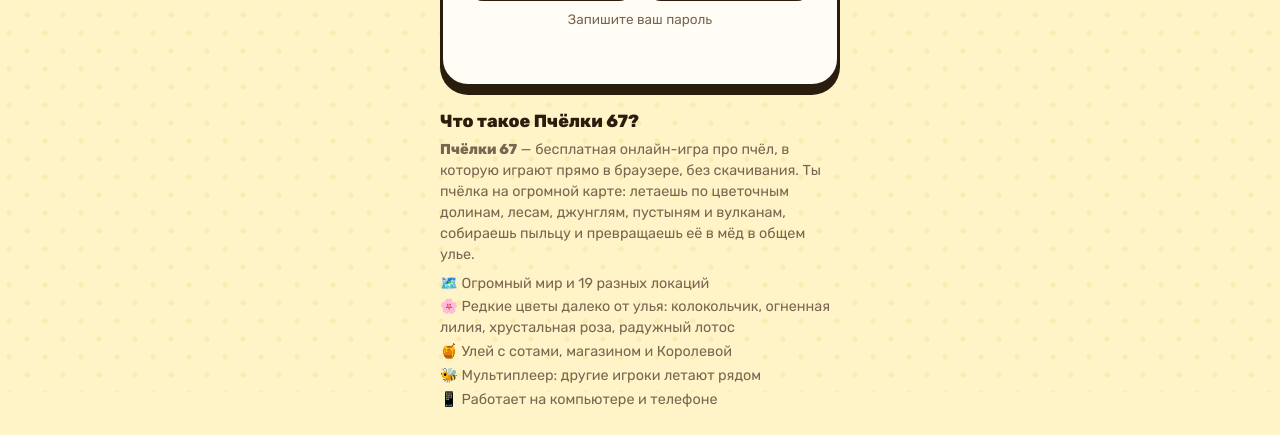
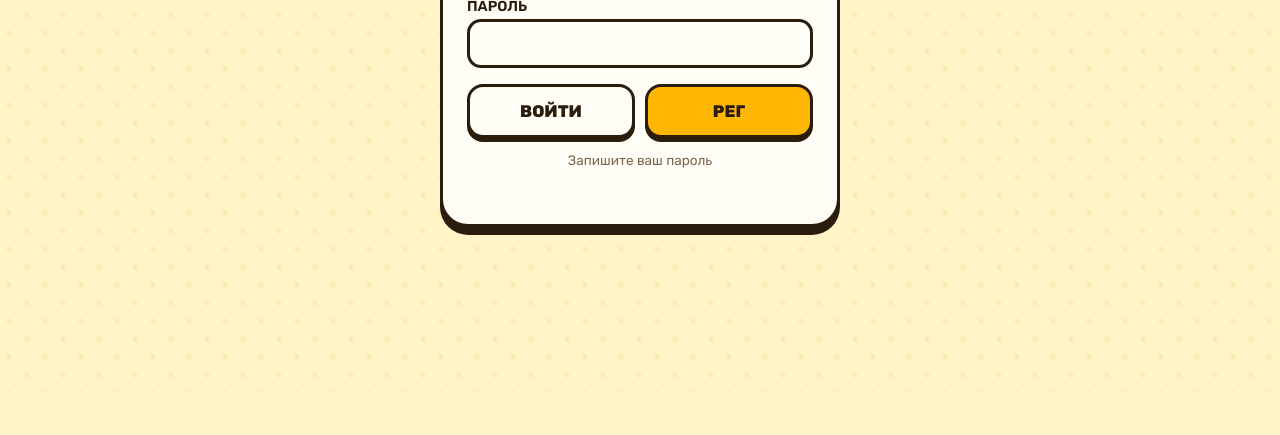
Before and after one commit to MrDushka/pchelki67, a plain HTML site: page index.html in a window 1280 px wide. Shown: the part 408-843 px from the top of the page. After the commit the page ends 800 px from the top, so only its background shows below. Drawn offline with nearby package versions, Linux system fonts and the light colour scheme.

Commit message:
Убрал блок с описанием игры под окном входа
Co-Authored-By: Claude Opus 5.5 <noreply@anthropic.com>

```diff
--- a/index.html
+++ b/index.html
@@ -102,20 +102,6 @@
     </section>
   </main>
 
-  <!-- Описание игры: видно людям и поисковикам -->
-  <footer class="about">
-    <h2>Что такое Пчёлки 67?</h2>
-    <p><b>Пчёлки 67</b> — бесплатная онлайн-игра про пчёл, в которую играют прямо в браузере, без скачивания.
-      Ты пчёлка на огромной карте: летаешь по цветочным долинам, лесам, джунглям, пустыням и вулканам,
-      собираешь пыльцу и превращаешь её в мёд в общем улье.</p>
-    <ul>
-      <li>🗺️ Огромный мир и 19 разных локаций</li>
-      <li>🌸 Редкие цветы далеко от улья: колокольчик, огненная лилия, хрустальная роза, радужный лотос</li>
-      <li>🍯 Улей с сотами, магазином и Королевой</li>
-      <li>🐝 Мультиплеер: другие игроки летают рядом</li>
-      <li>📱 Работает на компьютере и телефоне</li>
-    </ul>
-  </footer>
 
   <!-- Мир -->
   <div id="world-wrap">
--- a/style.css
+++ b/style.css
@@ -240,9 +240,3 @@ input:focus { border-color: var(--honey-dark); }
   position: fixed; bottom: 14px; left: 50%; transform: translateX(-50%); max-width: calc(100% - 32px);
   padding: 6px 12px; border-radius: 12px; background: rgba(8,10,24,.6); color: #fff4d6; font-size: .8rem; text-align: center;
 }
-
-/* Описание игры под карточкой */
-.about { width: 100%; max-width: 400px; margin-top: 22px; color: var(--muted); font-size: .9rem; line-height: 1.45; }
-.about h2 { color: var(--ink); font-size: 1.1rem; margin: 0 0 6px; }
-.about p { margin: 0 0 8px; }
-.about ul { margin: 0; padding-left: 0; list-style: none; display: grid; gap: 3px; }
```
